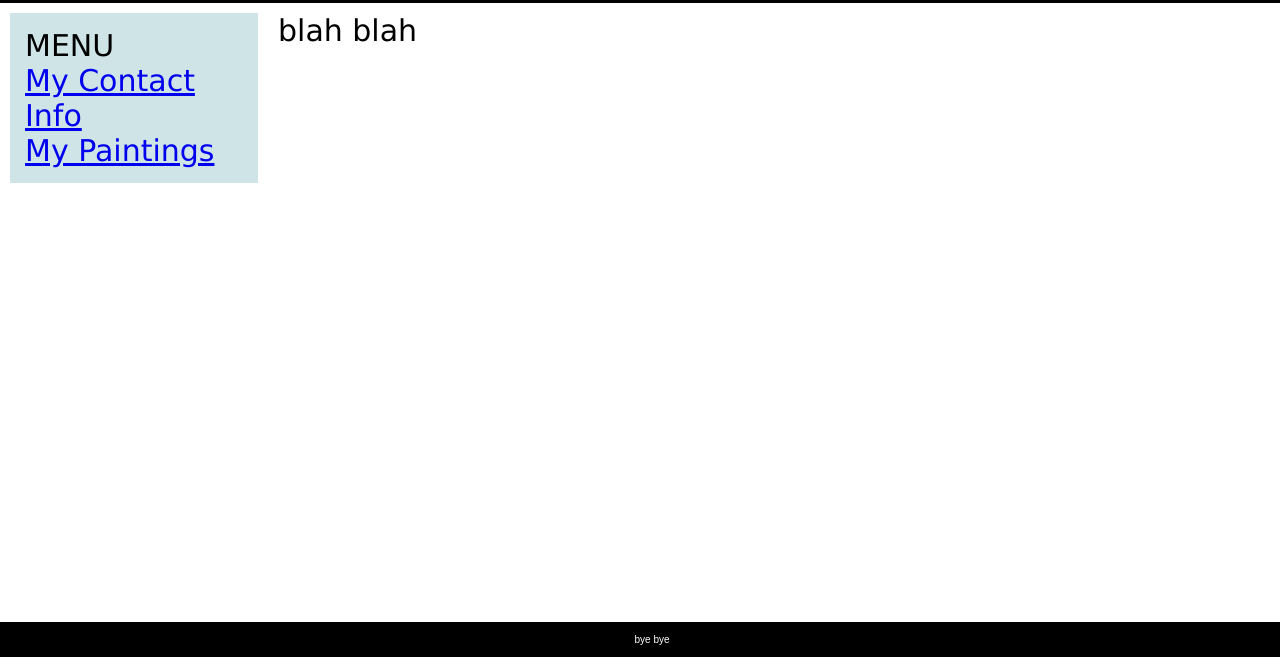
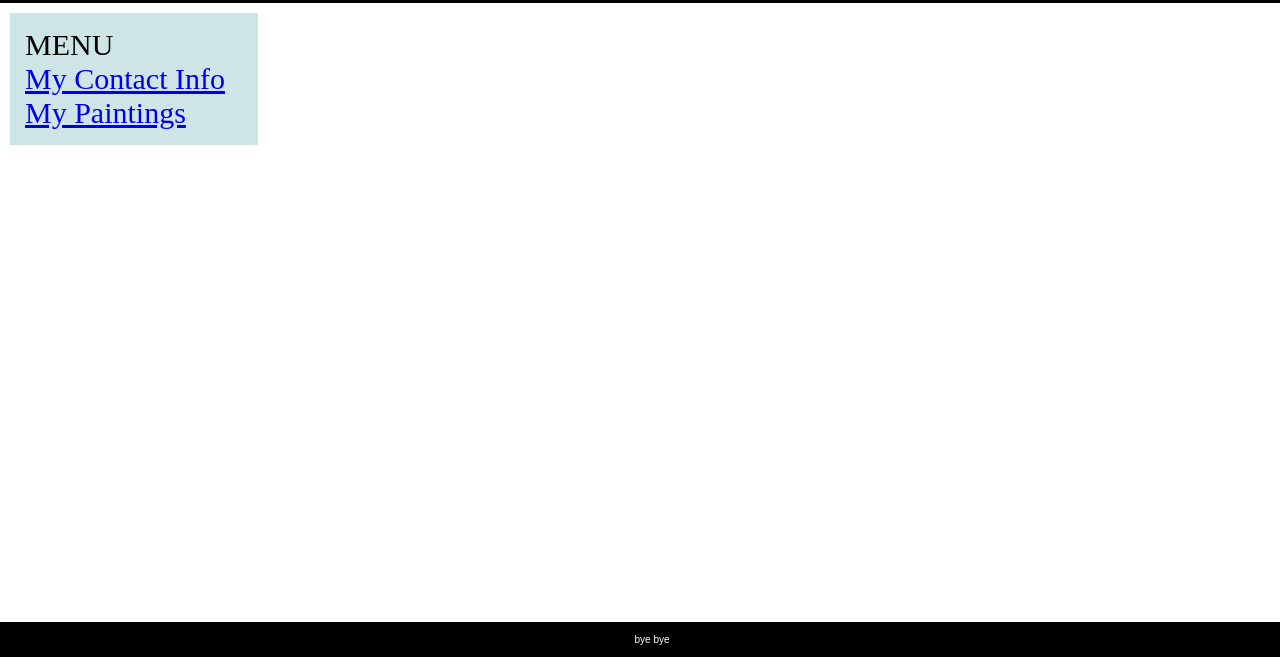
Before and after one commit to saradediu/myWebsite, a plain HTML site: page index.html in a window 1280 px wide. Shown: the part 143-800 px from the top of the page. Drawn offline with Linux system fonts and the light colour scheme.

Commit message:
Update index.html

```diff
--- a/index.html
+++ b/index.html
@@ -36,7 +36,7 @@
     }
     .myContent{
         background-color: #ffffff;
-        font-family: verdana;
+        font-family: charcoal;
         font-size:30px;
         margin: 0px;
         padding: 10px;
@@ -68,12 +68,11 @@
 
     <div class="myContent">
       <div class="menu">
-        MENU<br>
-      <a href="contactMe.html">My Contact Info</a>
-      <br>
-      <a href="myPaintings.html">My Paintings</a>
-      </div>
-      <div>blah blah
+        MENU
+        <br>
+        <a href="contactMe.html">My Contact Info</a>
+        <br>
+        <a href="myPaintings.html">My Paintings</a>
       </div>
     </div>
     <div class="myFooter">bye bye</div>
```
